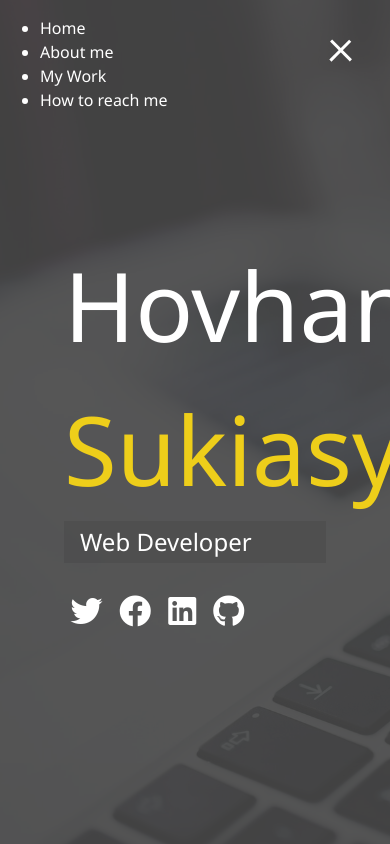
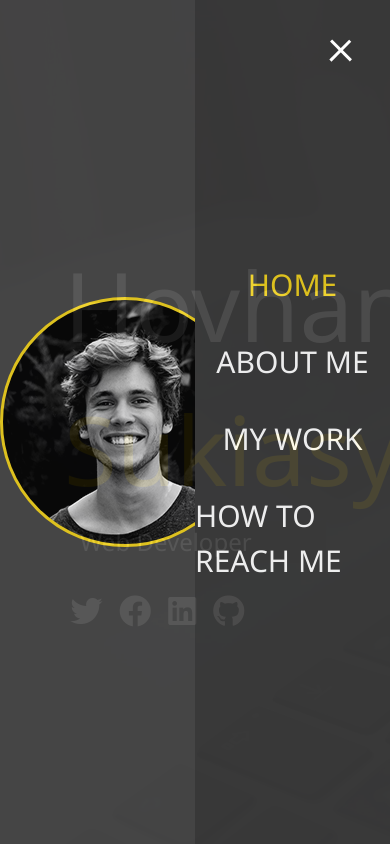
Before and after one commit to hovosukiasyan/portfolio, a website: page resource/index.html in a window 390 px wide. Both pictures are taken after a click on the element 341 px from the left and 47 px from the top of the page. Drawn offline with Linux system fonts and the light colour scheme.

Commit message:
Menu Overlay without responsiveness

```diff
--- a/resource/index.html
+++ b/resource/index.html
@@ -22,7 +22,7 @@
                 </div>
             </div>
             <ul class="menu-nav">
-                <li class="nav-item">
+                <li class="nav-item current">
                     <a href="/" class="nav-link">
                         Home
                     </a>
--- a/scss/_menu.scss
+++ b/scss/_menu.scss
@@ -43,3 +43,96 @@
         }
     }
 }
+
+.menu{
+    position: fixed;
+    top:0;
+    width: 100%;
+    opacity:0.9;
+    visibility: hidden;
+
+    &.show{
+        visibility: visible;
+    }
+
+    &-branding,
+    &-nav{
+        display: flex;
+        flex-flow:column wrap;
+        align-items: center;
+        justify-content: center;
+        float:left;
+        width:50%;
+        height: 100vh;
+        overflow: hidden;
+    }
+
+    &-nav{
+        margin: 0;
+        padding: 0;
+        background: darken($primary-color, 5);
+        list-style:none;
+        transform: translate3d(0, -100%, 0);
+        @include easeOut;
+
+
+        &.show{
+            transform:translate3d(0,0,0);
+        }
+    }
+
+    &-branding{
+        background: $primary-color;
+        transform: translate3d(0, 100%, 0);
+        @include easeOut;
+
+        &.show{
+            transform: translate3d(0,0,0);
+        }
+
+        .portrait {
+            width: 250px;
+            height: 250px;
+            background: url('../img/portrait.jpg');
+            border-radius: 50%;
+            border: solid 3px $secondary-color;
+        }
+    }
+
+    .nav-item{
+        transform: translate3d(600px, 0 , 0);
+        @include easeOut;
+
+        &.show{
+            transform: translate3d(0,0,0);
+        }
+
+        &.current > a{
+            color:$secondary-color;
+        }
+    }
+
+    .nav-link{
+        display: inline-block;
+        position: relative;
+        font-size: 30px;
+        text-transform: uppercase;
+        padding: 1rem 0;
+        font-weight: 300;
+        color:#fff;
+        text-decoration: none;
+        @include easeOut;
+
+        &:hover{
+            color:$secondary-color;
+        }
+    }
+}
+
+//Delay each nav item part
+
+@for $x from 1 through 4 {
+    .nav-item:nth-child(#{$x}) {
+      transition-delay: $x * 0.1s;
+    }
+  }
```
Also changed, not shown: resource/css/main.css.
